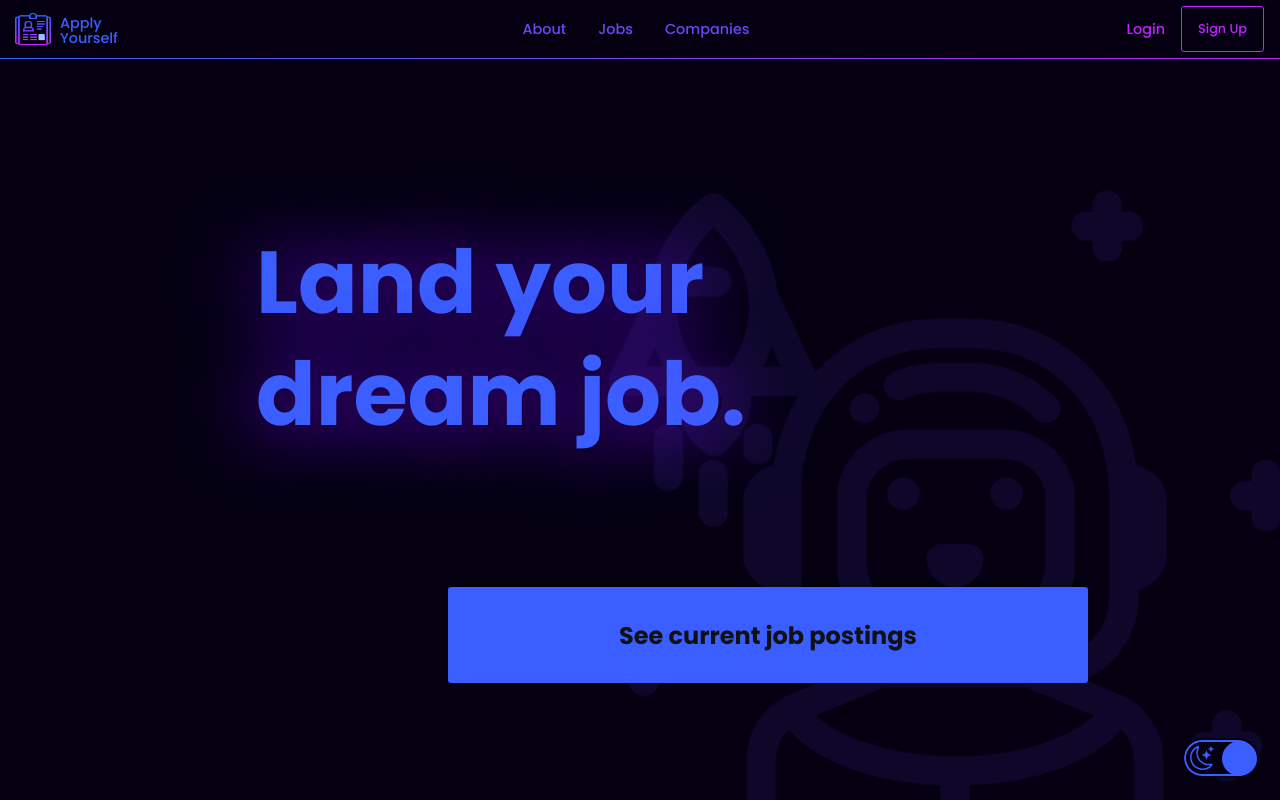
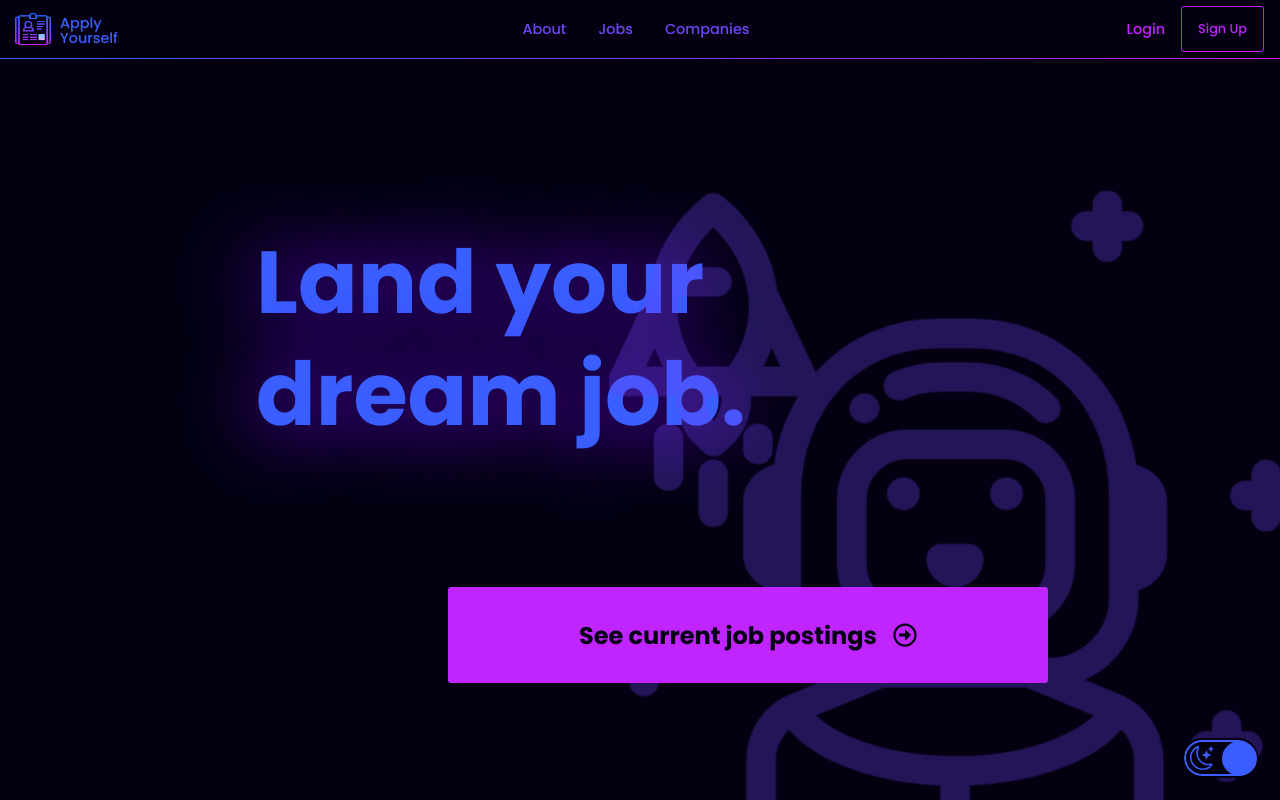
Before and after one commit to a-stepanian/apply-yourself-client, a React (Create React App) app: page / in a window 1280 px wide. Shown: the top 800 px of the page. Built offline with nearby package versions, Linux system fonts and the light colour scheme; no server answers.

Commit message:
UI updates

```diff
--- /dev/null
+++ b/src/components/Button.tsx
@@ -0,0 +1,75 @@
+import styled from "styled-components";
+
+interface IButtonProps {
+  children: React.ReactNode;
+  disabled: boolean;
+  type: "button" | "submit";
+  variant: "primary" | "secondary";
+  size: "xs" | "sm" | "md" | "lg" | "xl" | "2xl" | "3xl";
+  clickHandler: any;
+}
+
+export const Button = (props: IButtonProps) => {
+  const { children, disabled, type, size, variant, clickHandler } = props;
+  return (
+    <Wrapper disabled={disabled} type={type} variant={variant} size={size} onClick={clickHandler}>
+      {children}
+    </Wrapper>
+  );
+};
+
+const Wrapper = styled.button<{
+  variant: "primary" | "secondary";
+  size: "xs" | "sm" | "md" | "lg" | "xl" | "2xl" | "3xl";
+}>`
+  width: 100%;
+  background-color: ${({ theme, variant }) => (variant === "primary" ? theme.color3 : theme.color1)};
+  color: ${({ theme, variant }) => (variant === "primary" ? theme.primaryBackgroundColor : theme.color1)};
+  font-size: ${({ size }) => {
+    switch (size) {
+      case "xs":
+        return "0.75rem";
+      case "sm":
+        return "0.875rem";
+      case "md":
+        return "1rem";
+      case "lg":
+        return "1.125rem";
+      case "xl":
+        return "1.25rem";
+      case "2xl":
+        return "1.5rem";
+      case "3xl":
+        return "1.875rem";
+      default:
+        return "1rem";
+    }
+  }};
+  padding: ${({ size }) => {
+    switch (size) {
+      case "xs":
+        return "0.25rem 0.5rem";
+      case "sm":
+        return "0.5rem 1rem";
+      case "md":
+        return "0.75rem 1.5rem";
+      case "lg":
+        return "1rem 2rem";
+      case "xl":
+        return "1.25rem 2.5rem";
+      case "2xl":
+        return "1.5rem 3rem";
+      case "3xl":
+        return "1.75rem 3.5rem";
+      default:
+        return "0.75rem 1.5rem";
+    }
+  }};
+  border: none;
+  border-radius: ${({ theme }) => (theme.name === "darkMode" ? "3px" : "5rem")};
+  cursor: pointer;
+  transition: background-color 0.3s ease;
+  &:hover {
+    background-color: ${({ variant }) => (variant === "primary" ? "darkred" : "darkblue")};
+  }
+`;
--- a/src/components/JobListing.tsx
+++ b/src/components/JobListing.tsx
@@ -55,6 +55,7 @@ const Wrapper = styled.div`
   margin-bottom: 1rem;
   background-color: ${({ theme }) => theme.secondaryBackgroundColor};
   transition: 0.4s linear;
+  box-shadow: 0 5px 5px rgba(0, 0, 0, 0.3);
   .card {
     .card-header {
       color: #eee;
--- a/src/components/Loading.tsx
+++ b/src/components/Loading.tsx
@@ -1,30 +1,66 @@
 // @ts-ignore
 import styled from "styled-components";
 import { LoadingSpinner } from "./LoadingSpinner";
+import { TypingEffect } from "./TypingEffect";
+import { useState } from "react";
+
+interface IShow {
+  line0: boolean;
+  line1: boolean;
+  line2: boolean;
+  line3: boolean;
+}
 
 export const Loading = () => {
+  const [show, setShow] = useState<IShow>({
+    line0: false,
+    line1: false,
+    line2: false,
+    line3: false
+  });
+
   setTimeout(() => {
-    document?.querySelectorAll("p")[0]?.classList.add("show");
+    setShow(prev => {
+      return { ...prev, line0: true };
+    });
+  }, 500);
+  setTimeout(() => {
+    setShow(prev => {
+      return { ...prev, line1: true };
+    });
   }, 2000);
   setTimeout(() => {
-    document?.querySelectorAll("p")[1]?.classList.add("show");
+    setShow(prev => {
+      return { ...prev, line2: true };
+    });
+  }, 3000);
+  setTimeout(() => {
+    setShow(prev => {
+      return { ...prev, line3: true };
+    });
   }, 4000);
-  setTimeout(() => {
-    document?.querySelectorAll("p")[2]?.classList.add("show");
-  }, 6000);
-  setTimeout(() => {
-    document?.querySelectorAll("p")[3]?.classList.add("show");
-  }, 6000);
+
   return (
     <Wrapper>
       <LoadingSpinner />
-      <p>Waking up the server, just a minute...</p>
-      <p>
-        The downside of hosting the backend of this site on a free tiered service is that it goes to sleep after a
-        period of inactivity.
-      </p>
-      <p>The upside is that it's free!</p>
-      <p>Thank you for your patience :)</p>
+      {show.line0 && (
+        <TypingEffect text="Waking up the server, just a minute..." textElementType="p" speedInMilliseconds={20} />
+      )}
+
+      <div className="hide">
+        <TypingEffect
+          text="The downside of hosting the backend of this site on a free tiered service is that it goes to sleep after a
+        period of inactivity."
+          textElementType="p"
+          speedInMilliseconds={20}
+        />
+      </div>
+      <div className="hide">
+        <TypingEffect text="The upside is that it's free!" textElementType="p" speedInMilliseconds={20} />
+      </div>
+      <div className="hide">
+        <TypingEffect text="Thank you for your patience :)" textElementType="p" speedInMilliseconds={20} />
+      </div>
     </Wrapper>
   );
 };
@@ -34,7 +70,7 @@ const Wrapper = styled.div`
   display: flex;
   flex-direction: column;
   align-items: center;
-  p {
+  .hide {
     display: none;
   }
   .show {
--- a/src/components/LoadingSpinner.tsx
+++ b/src/components/LoadingSpinner.tsx
@@ -1,5 +1,5 @@
 import React from "react";
-import styled, { keyframes } from "styled-components";
+import styled from "styled-components";
 
 export const LoadingSpinner: React.FC = () => {
   return (
@@ -15,9 +15,9 @@ const Wrapper = styled.div`
   align-items: center;
   height: 100%;
   .loading-spinner {
-    border: 4px solid rgba(0, 0, 0, 0.3); /* Light grey border */
+    border: 4px solid rgba(100, 100, 100, 0.3);
     border-radius: 50%;
-    border-top: 4px solid ${({ theme }) => theme.primaryBackgroundColor};
+    border-top: 4px solid rgba(200, 200, 200, 0.7);
     width: 16px;
     height: 16px;
     animation: spin 1s linear infinite;
--- a/src/components/TypingEffect.tsx
+++ b/src/components/TypingEffect.tsx
@@ -24,8 +24,8 @@ export const TypingEffect = ({ text, speedInMilliseconds = 20, textElementType =
 
 interface ITypingEffectProps {
   text: string;
-  speedInMilliseconds?: number;
-  textElementType?:
+  speedInMilliseconds: number;
+  textElementType:
     | "p"
     | "h1"
     | "h2"
--- a/src/context/AppContext.tsx
+++ b/src/context/AppContext.tsx
@@ -1,8 +1,8 @@
 import React, { createContext, useContext, useEffect, useState } from "react";
 import { IApplicationModel, IAppState, IJobResult, IUserModel } from "../interfaces/interfaces";
 
-export const url = "https://apply-yourself-server.onrender.com";
-// export const url = "http://localhost:5000";
+// export const url = "https://apply-yourself-server.onrender.com";
+export const url = "http://localhost:5000";
 
 const AppContext = createContext<IAppState | undefined>(undefined);
 
--- a/src/pages/HeroPage.tsx
+++ b/src/pages/HeroPage.tsx
@@ -4,6 +4,7 @@ import { LineDesign } from "../components/LineDesign";
 import { Link } from "react-router-dom";
 import { useAppContext } from "../context/AppContext";
 import { TypingEffect } from "../components/TypingEffect";
+import { FaRegArrowAltCircleRight } from "react-icons/fa";
 
 interface IHeroPageProps {
   theme: string;
@@ -38,6 +39,7 @@ export const HeroPage = (props: IHeroPageProps) => {
         <TypingEffect text="Land your dream job." textElementType="h1" speedInMilliseconds={50} />
         <Link to="/jobs" className="get-started-cta">
           See current job postings
+          <FaRegArrowAltCircleRight className="arrow-icon" />
         </Link>
       </div>
       <div className="astronaut-wrapper">
@@ -142,23 +144,29 @@ const Wrapper = styled.main`
     text-shadow: 0 0 80px rgb(115, 0, 255);
   }
   .get-started-cta {
+    padding-left: 1rem;
+    padding-right: 1rem;
     position: absolute;
     width: 80vw;
+    max-width: 600px;
     left: 10vw;
     top: 360px;
     height: 6rem;
     display: flex;
     justify-content: center;
     align-items: center;
-    background: ${({ theme }) => theme.color1};
+    background: ${({ theme }) => theme.color3};
     text-decoration: none;
     text-align: center;
     font-size: ${({ theme }) => (theme.name === "darkMode" ? "1.5rem" : "1.9rem")};
     font-weight: ${({ theme }) => (theme.name === "darkMode" ? "700" : "900")};
-    color: #111;
+    color: ${({ theme }) => theme.primaryBackgroundColor};
     border-radius: ${({ theme }) => (theme.name === "darkMode" ? "3px" : "3rem")};
     z-index: 55;
     transition: border-radius 0.4s linear, background-color 0.4s linear;
+    .arrow-icon {
+      margin-left: 1rem;
+    }
   }
   .astronaut-wrapper {
     position: absolute;
@@ -348,7 +356,7 @@ const Wrapper = styled.main`
         transform: translateX(25vw) translateY(-5px);
         box-shadow: 0 8px 8px
           ${({ theme }) => (theme.name === "darkMode" ? "rgba(255, 255, 255, 0.3)" : "rgba(255, 255, 255, 0.8)")};
-        color: rgba(0, 0, 0, 0.5);
+        color: ${({ theme }) => (theme.name === "darkMode" ? "rgba(2, 0, 6, 0.7)" : "rgba(255, 255, 255, 0.8)")};
       }
     }
     .hero {
@@ -405,6 +413,9 @@ const Wrapper = styled.main`
       width: 100vw;
       padding: 0 20vw;
     }
+    .hero1 {
+      margin-top: 50vh;
+    }
   }
   @keyframes fadeIn {
     0% {
@@ -428,7 +439,7 @@ const Wrapper = styled.main`
       transform: scale(1.1);
     }
     100% {
-      opacity: 0.1;
+      opacity: 0.3;
       transform: scale(1.1);
     }
   }
--- a/src/pages/JobsPage.tsx
+++ b/src/pages/JobsPage.tsx
@@ -6,27 +6,51 @@ import { JobDescriptionModal } from "../components/JobDescriptionModal";
 import { Loading } from "../components/Loading";
 import { Pagination } from "../components/Pagination";
 import { LuFilter, LuSearch } from "react-icons/lu";
+import { IJobPageResults } from "../interfaces/interfaces";
 
 export const JobsPage = () => {
   const [isLoading, setIsLoading] = useState<boolean>(true);
   const [showModal, setShowModal] = useState<boolean>(false);
   const [currentPage, setCurrentPage] = useState<number>(1);
+  const [companyName, setCompanyName] = useState<string>("");
 
   const { currentJobPageResults, setCurrentJobPageResults } = useAppContext();
 
-  // Fetch Jobs
-  useEffect(() => {
+  const getSingleJobPage = async (baseUrl: string = url): Promise<IJobPageResults> => {
+    try {
+      // Build url with query params
+      const params = new URLSearchParams();
+      if (companyName.length > 0) {
+        params.append("company", companyName);
+      }
+      if (currentPage > 0) {
+        params.append("page", currentPage.toString());
+      }
+      const fullUrl = params.toString() ? `${baseUrl}?${params.toString()}` : baseUrl;
+
+      const response = await fetch(fullUrl);
+
+      if (!response.ok) {
+        throw new Error(`HTTP error! Status: ${response.status}`);
+      }
+      const data = (await response.json()) as IJobPageResults;
+      return data;
+    } catch (error) {
+      console.error("Error fetching job page:", error);
+      throw error;
+    }
+  };
+
   const getJobs = async () => {
     setIsLoading(true);
     try {
-        // first try to get the record from local DB
-        let response = await fetch(`${url}/job-pages/${currentPage}`);
-        let data = await response?.json();
-        // if it doesn't exist, fetch it from the API and create a new record in the local DB
-        if (!data) {
-          response = await fetch(`https://www.themuse.com/api/public/jobs?page=${currentPage}`);
-          data = await response.json();
-          // create new job page record
+      // let data = await getSingleJobPage(`${url}/job-pages`); // first try to get the record from local DB
+      let data: any = false;
+      if (data) {
+        setCurrentJobPageResults(data);
+      } else {
+        data = await getSingleJobPage("https://www.themuse.com/api/public/jobs"); // second try the API
+        if (data) {
           await fetch(`${url}/job-pages/new`, {
             method: "POST",
             headers: {
@@ -35,13 +59,22 @@ export const JobsPage = () => {
             body: JSON.stringify(data),
             credentials: "include"
           });
+          setCurrentJobPageResults(data);
         }
-        setCurrentJobPageResults(data);
+      }
     } catch (err) {
       console.log(err);
+    } finally {
+      setIsLoading(false);
     }
-      setIsLoading(false);
   };
+
+  const handleSubmit = async (e: React.FormEvent<HTMLFormElement>) => {
+    e.preventDefault();
+    getJobs();
+  };
+
+  useEffect(() => {
     getJobs();
   }, [currentPage]);
 
@@ -53,13 +86,17 @@ export const JobsPage = () => {
             Filter by Company
           </label>
           <div className="search-wrapper">
+            <form action="#" onSubmit={e => handleSubmit(e)}>
               <input
                 className="search-input"
                 type="text"
                 name="company"
+                value={companyName}
                 placeholder="industrial engineer"
                 disabled={isLoading}
+                onChange={e => setCompanyName(e.target.value)}
               />
+            </form>
             <LuSearch className="search-icon" />
             <button className="filter-button" type="button">
               Filters
@@ -96,6 +133,7 @@ const Wrapper = styled.main`
   justify-content: center;
   .container {
     width: 100%;
+    min-height: calc(200vh + 50px);
     position: relative;
     padding: 0 1rem;
     overflow-x: hidden;
@@ -111,8 +149,11 @@ const Wrapper = styled.main`
         width: 100%;
         display: flex;
         border-bottom: 1px solid ${({ theme }) => theme.color1};
+        form {
+          width: 75%;
+        }
         .search-input {
-          width: 75%;
+          width: 100%;
           background-color: ${({ theme }) => theme.primaryBackgroundColor};
           font-family: "Poppins", sans-serif;
           font-weight: 400;
@@ -123,20 +164,24 @@ const Wrapper = styled.main`
           border-right: 1px solid ${({ theme }) => theme.color1};
           border-left: 1px solid ${({ theme }) => theme.color1};
           padding: 0.2rem 0 0.2rem 30px;
-          transition: 0.3s linear;
+          transition: 0.1s linear;
+          &:hover {
+            cursor: text;
+          }
           &:focus-visible {
             outline: none;
+            background-color: rgba(200, 200, 200, 0.5);
+            color: #111;
           }
         }
         .search-icon {
           font-size: 1.2rem;
           position: absolute;
           top: 9px;
-          /* right: calc(25% + 5px); */
           left: 8px;
         }
         .filter-button {
-          transition: 0.3s linear;
+          transition: 0.1s linear;
           flex: 1;
           background-color: ${({ theme }) => theme.primaryBackgroundColor};
           color: ${({ theme }) => theme.color1};
@@ -187,9 +232,8 @@ const Wrapper = styled.main`
           width: 100%;
           border: none;
           .search-input {
-            width: 80%;
+            width: calc(100% - 8px);
             box-shadow: 0 5px 5px rgba(0, 0, 0, 0.3);
-            margin-right: 8px;
             border: none;
             border: 2px solid ${({ theme }) => theme.color1};
             border-radius: ${({ theme }) => (theme.name === "darkMode" ? "3px" : "2.9rem")};
@@ -197,6 +241,12 @@ const Wrapper = styled.main`
             font-size: 1rem;
             line-height: 3rem;
             padding: 0.2rem 0 0.2rem 46px;
+            &:hover {
+              border: 2px solid ${({ theme }) => theme.color3};
+            }
+            &:focus-visible {
+              border: 2px solid ${({ theme }) => theme.color3};
+            }
           }
           .search-icon {
             font-size: 1.8rem;
--- a/src/pages/RegisterPage.tsx
+++ b/src/pages/RegisterPage.tsx
@@ -1,9 +1,10 @@
 import { useState, useEffect } from "react";
 import { useNavigate, Link } from "react-router-dom";
-import { LineDesign } from "../components/LineDesign";
 import { url, useAppContext } from "../context/AppContext";
-// @ts-ignore
 import styled from "styled-components";
+import { LuAlertTriangle } from "react-icons/lu";
+import { Button } from "../components/Button";
+
 interface IRegistrationForm {
   username: string;
   email: string;
@@ -11,13 +12,9 @@ interface IRegistrationForm {
   passwordVerify: string;
 }
 
-interface IPasswordError {
-  isError: boolean;
-  msg: string;
-}
-interface IPasswordError {
-  isError: boolean;
-  msg: string;
+interface IFormErrors {
+  showError: boolean;
+  errorMessages: string[];
 }
 
 export const RegisterPage = () => {
@@ -27,48 +24,40 @@ export const RegisterPage = () => {
     password: "",
     passwordVerify: ""
   });
-  const initialErrorState = { isError: false, msg: "" };
-  const [passwordError, setPasswordError] = useState<IPasswordError>(initialErrorState);
-  const [fieldsRequiredError, setFieldsRequiredError] = useState<IPasswordError>(initialErrorState);
-  const [serverError, setServerError] = useState<IPasswordError>(initialErrorState);
+  const [formErrors, setFormErrors] = useState<IFormErrors>({ showError: false, errorMessages: [] });
 
   const navigate = useNavigate();
+
   const { loggedIn, getLoggedIn, isDropdownOpen, toggleDropdown } = useAppContext();
 
   useEffect(() => {
     if (loggedIn) {
-      // Redirect user to dashboard page
       navigate("/dashboard");
     }
   }, [loggedIn, navigate]);
 
-  // setForm state when form input values are changed
   const updateForm = (e: React.ChangeEvent<HTMLInputElement>) => {
     return setForm(prev => {
       return { ...prev, [e.target.name]: e.target.value };
     });
   };
 
-  // Form validation user feedback
   useEffect(() => {
-    setServerError({ isError: false, msg: "" });
-    setPasswordError({ isError: false, msg: "" });
-    setFieldsRequiredError({ isError: false, msg: "" });
+    let errors = [];
+    if (form.password.length < 6) {
+      errors.push("Password must be at least 6 characters.");
+    } else if (form.password !== form.passwordVerify) {
+      errors.push("Passwords do not match.");
+    }
     if (!form.username || !form.email || !form.password || !form.passwordVerify) {
-      setFieldsRequiredError({ isError: true, msg: "Please fill out all fields" });
-      return;
+      errors.push("All fields are required.");
     }
-    if (form.password.length < 6) {
-      setPasswordError({
-        isError: true,
-        msg: "Password must contain at least 6 characters"
+    setFormErrors({
+      showError: errors.length > 0,
+      errorMessages: errors
     });
-    } else if (form.password !== form.passwordVerify) {
-      setPasswordError({ isError: true, msg: "Passwords do not match" });
-    }
   }, [form]);
 
-  // This function handles the form submission.
   const handleSubmit = async (e: React.FormEvent<HTMLFormElement>) => {
     e.preventDefault();
     const newUser = {
@@ -78,7 +67,6 @@ export const RegisterPage = () => {
       passwordVerify: form.passwordVerify
     };
 
-    // send post request to server
     const response = await fetch(`${url}/auth`, {
       method: "POST",
       headers: {
@@ -93,7 +81,9 @@ export const RegisterPage = () => {
 
     if (response?.status !== 200) {
       const data = await response?.json();
-      if (data) setServerError({ isError: true, msg: data.errorMessage });
+      if (data) {
+        setFormErrors({ showError: true, errorMessages: [data.errorMessage] });
+      }
     }
 
     // verify token and set state to logged in
@@ -102,11 +92,8 @@ export const RegisterPage = () => {
 
   useEffect(() => {
     if (loggedIn) {
-      setServerError({ isError: false, msg: "" });
-      setPasswordError({ isError: false, msg: "" });
-      setFieldsRequiredError({ isError: false, msg: "" });
+      setFormErrors({ showError: false, errorMessages: [] });
 
-      // clear form
       setForm({
         username: "",
         email: "",
@@ -117,28 +104,15 @@ export const RegisterPage = () => {
       // Close mobile dropdown menu
       if (isDropdownOpen) toggleDropdown();
 
-      // Redirect user to applications page
       navigate("/dashboard");
     }
-    // eslint-disable-next-line
   }, [loggedIn]);
 
   return (
     <Wrapper>
-      <section className="form-section">
-        <div className="image-wrapper">
-          <img src="newaccount.svg" alt="Ambitious job seeker creating a new Apply Yourself account." />
-        </div>
-        <div className="image-wrapper">
-          <img src="newaccount2.svg" alt="Ambitious job seeker creating a new Apply Yourself account." />
-        </div>
-        {/* <LineDesign /> */}
-        <h4>Create An Account</h4>
       <form onSubmit={e => handleSubmit(e)}>
+        <h4>Sign Up</h4>
         <div className="form-input">
-            {fieldsRequiredError.isError && <p className="form-error">{fieldsRequiredError.msg}</p>}
-            {passwordError.isError && <p className="pwd-error">{passwordError.msg}</p>}
-            {serverError.isError && <p className="server-error">{serverError.msg}</p>}
           <label className="label" htmlFor="username">
             Username
           </label>
@@ -194,97 +168,99 @@ export const RegisterPage = () => {
             onChange={e => updateForm(e)}
           />
         </div>
-          <div className="login-wrapper">
-            <p>
+        {formErrors.showError && formErrors.errorMessages.length > 0 && (
+          <div className="form-error">
+            <LuAlertTriangle className="alert-icon" />
+            <div>
+              {formErrors.errorMessages.map(x => (
+                <p className="error-message">{x}</p>
+              ))}
+            </div>
+          </div>
+        )}
+        {/* <button type="submit">Submit</button> */}
+        <Button disabled={formErrors.showError} type="submit" size="xs" variant="primary" clickHandler={handleSubmit}>
+          Submit
+        </Button>
+        <p className="login-wrapper">
           Already have an account?
           <Link to="/login" className="login">
             Log In
           </Link>
         </p>
+      </form>
+      <div className="image-wrapper">
+        <img src="newaccount.svg" alt="Ambitious job seeker creating a new Apply Yourself account." />
       </div>
-          <button type="submit">Create Account</button>
-        </form>
-      </section>
     </Wrapper>
   );
 };
 
-// @ts-ignore
 const Wrapper = styled.main`
   display: flex;
   flex-direction: column;
   align-items: center;
-  overflow: hidden;
-  .form-section {
-    position: relative;
-    width: 100%;
-    display: flex;
-    flex-direction: column;
-    align-items: center;
-    .image-wrapper {
-      display: none;
-    }
-  }
-  h4 {
-    z-index: 1;
-    position: relative;
-    margin: 5rem 1rem 1rem;
-    font-weight: 500;
-    font-size: 2.4rem;
-    text-align: center;
-  }
   form {
-    z-index: 1;
-    background-color: #fafafa;
-    box-shadow: 3px 3px 10px rgb(0, 0, 0, 0.2);
+    font-family: "Poppins", sans-serif;
     border-radius: 3px;
     position: relative;
     width: 100%;
-    max-width: 20rem;
-    margin: 1rem 1rem 5rem;
-    padding: 3rem 2rem;
-    .form-error,
-    .server-error {
-      position: absolute;
-      width: 15rem;
+    padding: 1rem;
+    margin-bottom: 4rem;
+    h4 {
+      font-family: ${({ theme }) => theme.primaryFont};
+      font-weight: ${({ theme }) => (theme.name === "darkMode" ? 500 : 900)};
+      font-size: 1.4rem;
       text-align: center;
-      color: red;
-      top: 1.5rem;
+      margin: 2rem;
     }
-    .pwd-error {
-      position: absolute;
-      width: 15rem;
-      text-align: center;
-      color: red;
-
-      top: 19.5rem;
+    .form-error {
+      display: flex;
+      align-items: center;
+      justify-content: center;
+      background-color: rgba(255, 0, 89, 0.15);
+      color: #dc002c;
+      border: 1px solid #dc002c;
+      border-radius: 3px;
+      padding: 0.5rem 1rem;
+      margin: 2rem 1rem;
+      .alert-icon {
+        width: 50px;
+        font-size: 2rem;
+        margin-right: 0.5rem;
+      }
+      .error-message {
+        font-size: 0.8rem;
+        margin-right: 2rem;
+        margin-bottom: 0.4rem;
+        &:last-of-type {
+          margin-bottom: 0;
+        }
+      }
     }
     .form-input {
       margin-bottom: 1rem;
       display: flex;
       flex-direction: column;
-      input {
-        padding: 0.4rem;
-        border: 1px solid rgba(0, 0, 0, 0.6);
-        border-radius: 1px;
-      }
-    }
       .label {
         font-weight: 500;
       }
+      input {
+        padding: 0.5rem;
+        border: 1px solid rgba(0, 0, 0, 0.6);
+        border-radius: 3px;
+      }
+    }
     .login-wrapper {
-      position: relative;
-      z-index: 1;
-      margin-bottom: 1rem;
-      p {
-        font-size: 0.8rem;
-        font-weight: 900;
-      }
+      font-family: ${({ theme }) => theme.primaryFont};
+      font-weight: ${({ theme }) => (theme.name === "darkMode" ? 500 : 900)};
+      display: flex;
+      justify-content: center;
       .login {
         margin-left: 0.5rem;
       }
     }
-    button {
+    /* button {
       color: black;
       width: 100%;
       margin-bottom: 1rem;
@@ -298,11 +274,13 @@ const Wrapper = styled.main`
         cursor: pointer;
         background-color: rgba(215, 210, 255, 1);
       }
+    } */
   }
+  .image-wrapper {
+    display: none;
   }
 
   @media (min-width: 768px) {
-    .form-section {
     .image-wrapper {
       display: block;
       position: absolute;
@@ -312,15 +290,8 @@ const Wrapper = styled.main`
         width: calc(40% - 7rem);
         left: 0;
       }
-        &:nth-of-type(2) {
-          top: calc(50% - 5rem);
-          opacity: 0.6;
-          width: calc(40% - 5rem);
-          right: 0;
-        }
       img {
         width: 100%;
-        }
       }
     }
   }
@@ -331,20 +302,11 @@ const Wrapper = styled.main`
       padding: 4rem;
       margin: 1rem 1rem 8rem;
     }
-    .form-section {
     .image-wrapper {
-        &:nth-of-type(1) {
       animation: fadeUpLeft 1s forwards;
       top: calc(50% - 5rem);
       width: calc(60% - 7rem);
       left: 0;
-        }
-        &:nth-of-type(2) {
-          animation: fadeUpRight 1s forwards;
-          top: calc(50% - 10rem);
-          width: calc(60% - 5rem);
-          right: 0;
-        }
     }
   }
   @keyframes fadeUpLeft {
@@ -357,15 +319,4 @@ const Wrapper = styled.main`
       transform: translateX(-80px) scale(0.8);
     }
   }
-    @keyframes fadeUpRight {
-      0% {
-        opacity: 0.04;
-        transform: translateX(0) scale(0.5);
-      }
-      100% {
-        opacity: 0.3;
-        transform: translateX(80px) scale(0.8);
-      }
-    }
-  }
 `;
```
Also changed, not shown: src/components/Dropdown.tsx (+3 -4 lines), src/components/Footer.tsx (+6 -3 lines), src/components/LogoutButton.tsx (+7 -8 lines). Lines whose indentation alone changed are shown as unchanged.
